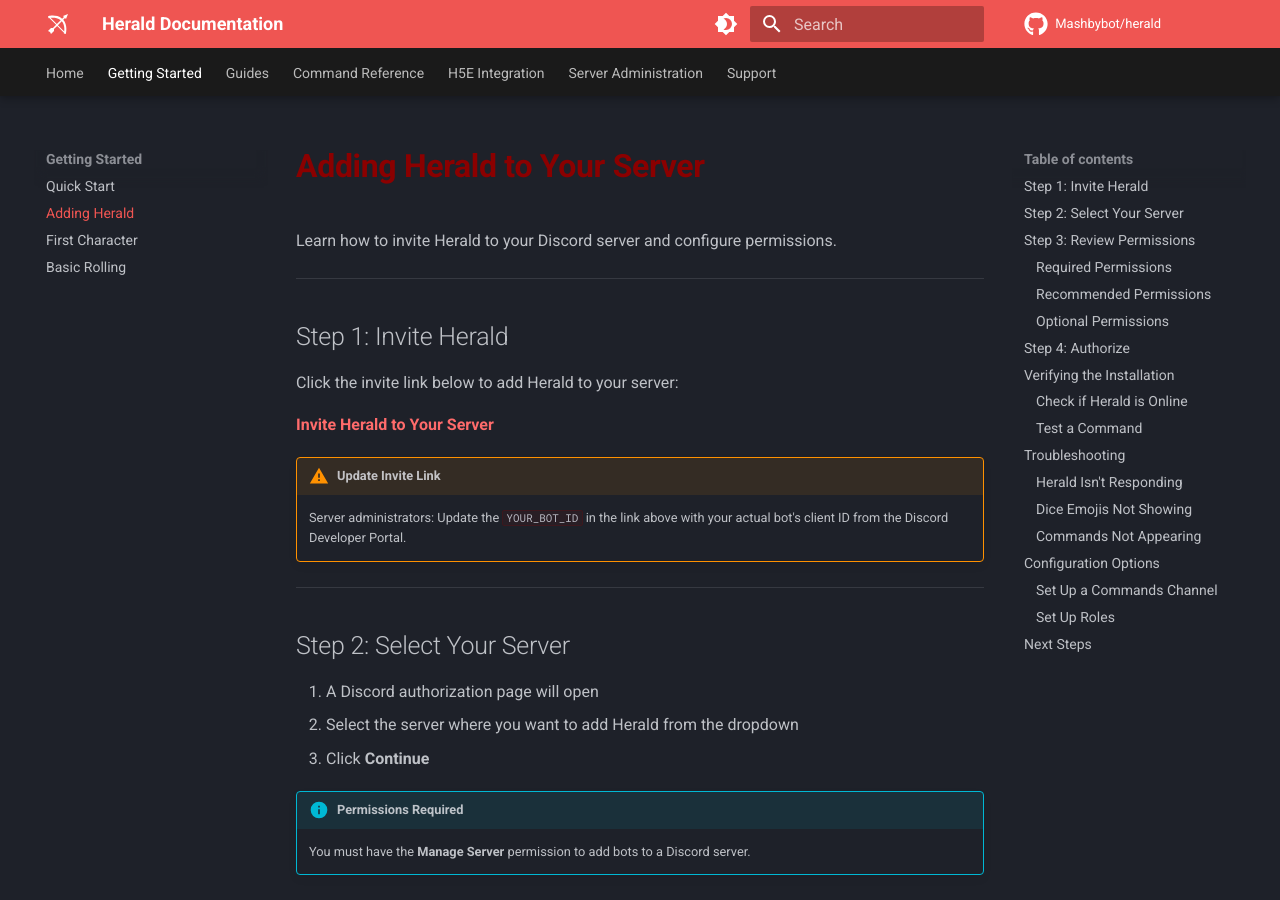
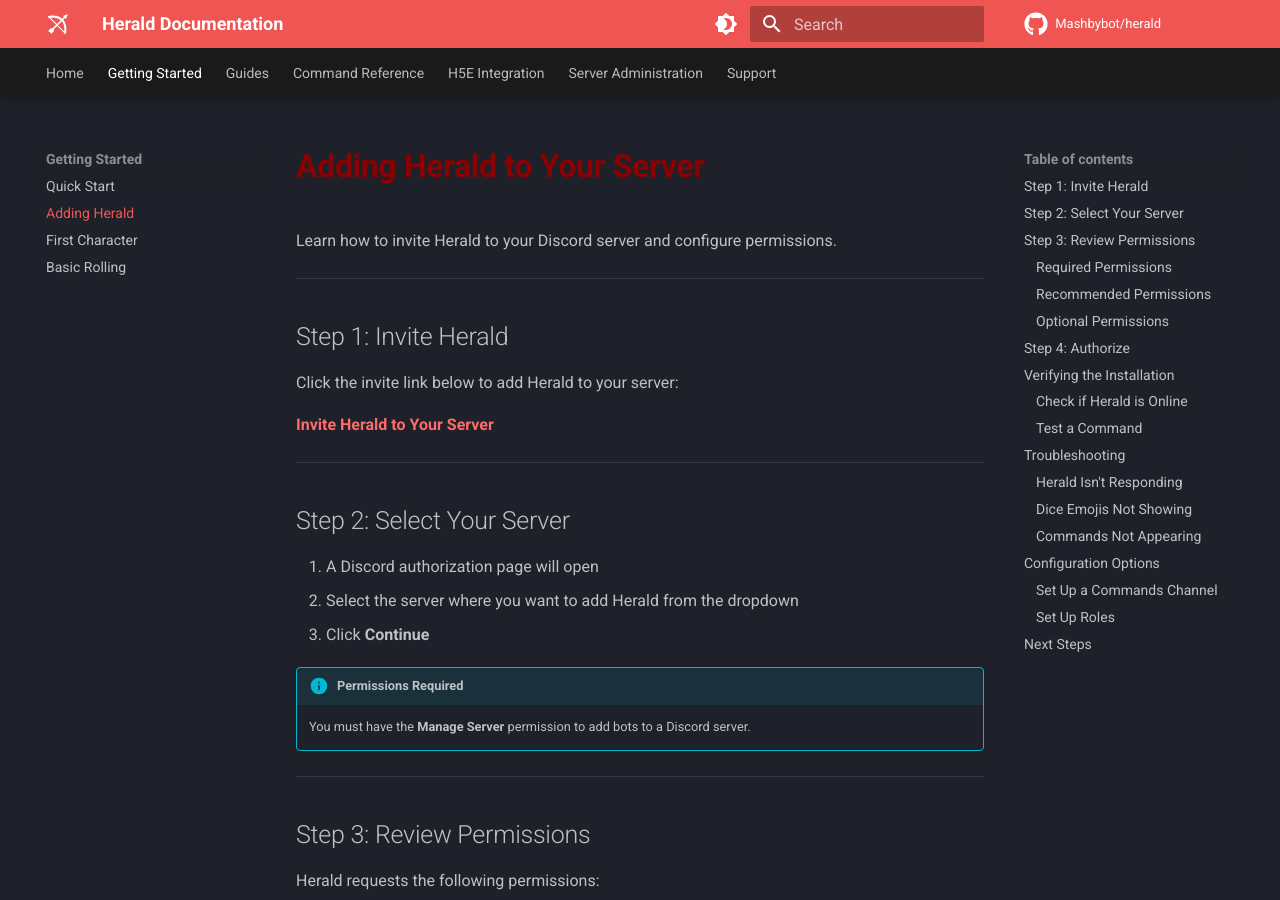
Before and after one commit to Mashbybot/herald-docs, an MkDocs documentation site: the page built from docs/guides/adding-herald.md, in a window 1280 px wide and 900 px high. Built offline with MkDocs 1.6.1 and Material for MkDocs 9.7.7, drawn with Linux system fonts in a browser that asks for light colours; comment, search, counter and statistics services are not loaded.

Commit message:
Initial Herald documentation

```diff
--- a/docs/guides/adding-herald.md
+++ b/docs/guides/adding-herald.md
@@ -10,8 +10,7 @@
 
 **[Invite Herald to Your Server](https://discord.com/oauth2/authorize?client_id=1388202365198270595)**
 
-!!! warning "Update Invite Link"
-    Server administrators: Update the `YOUR_BOT_ID` in the link above with your actual bot's client ID from the Discord Developer Portal.
+
 
 ---
 
```
